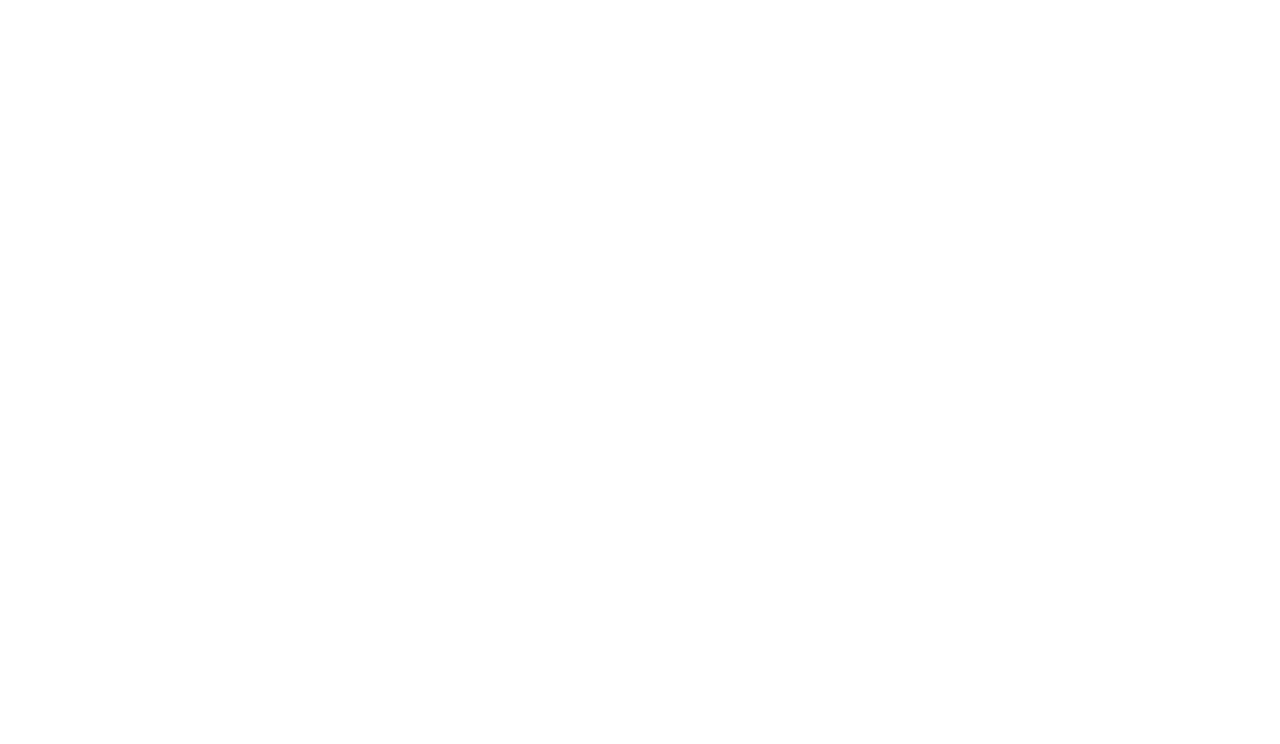
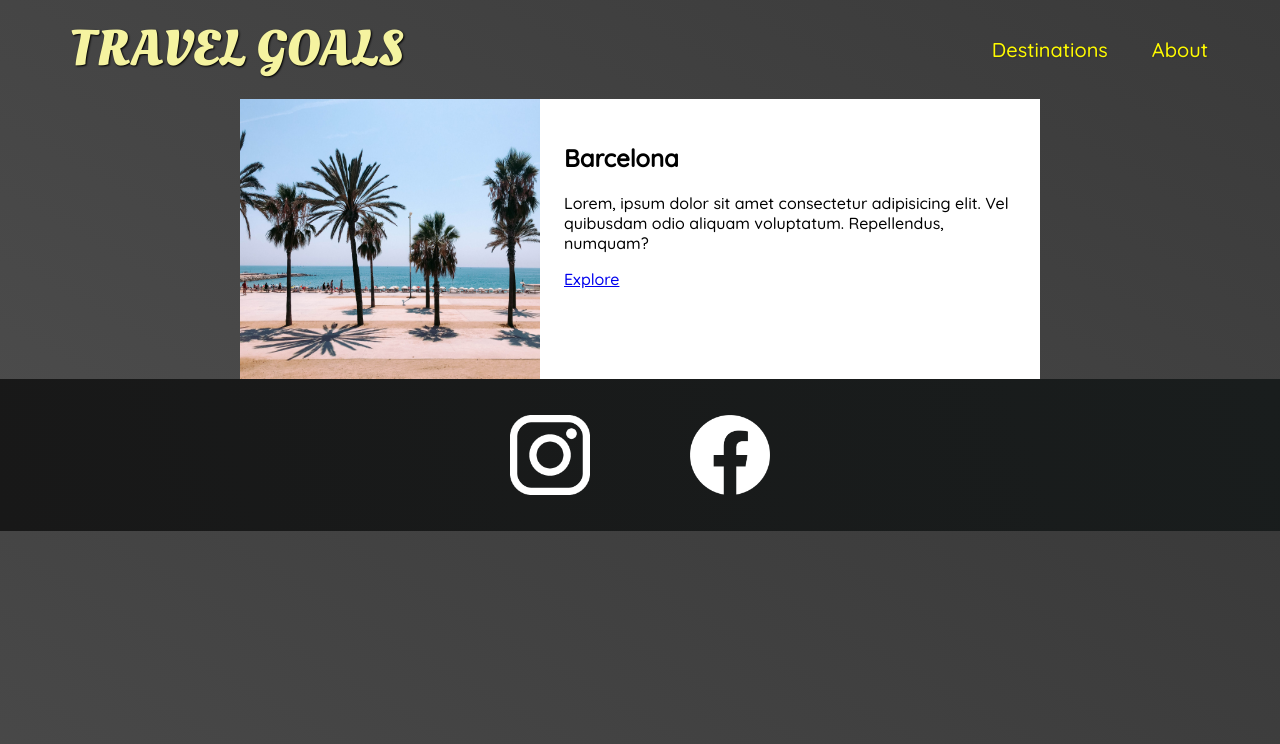
Before and after one commit to deelusional/travelPageOne, a plain HTML site: page places.html in a window 1280 px wide. Drawn offline with Linux system fonts and the light colour scheme.

Commit message:
added places and created first card

```diff
--- /dev/null
+++ b/places.css
@@ -0,0 +1,26 @@
+body {
+  background: linear-gradient(30deg, rgb(77, 77, 77), rgb(58, 58, 58));
+}
+
+header {
+  position: static;
+}
+
+main ul {
+  width: 800px;
+  margin: 0 auto;
+}
+
+main li {
+  display: flex;
+  background-color: white;
+}
+
+main li img {
+  width: 300px;
+  height: 280px;
+}
+
+.item-content {
+  padding: 24px;
+}
--- a/places.html
+++ b/places.html
@@ -0,0 +1,60 @@
+<!DOCTYPE html>
+<html lang="en">
+  <head>
+    <meta charset="UTF-8" />
+    <link
+      href="https://fonts.googleapis.com/css2?family=Raleway:wght@700&family=Oleo+Script:wght@700&family=Quicksand:wght@300;500&display=swap"
+      rel="stylesheet"
+    />
+    <!-- shared.css must be above places.css for the image to rener below the logo as static. If places.css is above shared.css, the image will move to the top of the page -->
+    <link rel="stylesheet" href="shared.css" />
+    <link rel="stylesheet" href="places.css" />
+    <title>Travel Goals</title>
+  </head>
+
+  <body>
+    <header>
+      <div id="page-logo">
+        <a href="/index.html">Travel Goals</a>
+      </div>
+      <nav>
+        <ul>
+          <li><a href="/places.html">Destinations</a></li>
+          <li><a href="">About</a></li>
+        </ul>
+      </nav>
+    </header>
+
+    <main>
+      <ul>
+        <li>
+          <img src="/images/places/barcelona.jpg" alt="Barcelona city">
+            <div class="item-content">
+              <h2>Barcelona</h2>
+              <p>
+                Lorem, ipsum dolor sit amet consectetur adipisicing elit. Vel quibusdam odio aliquam voluptatum. Repellendus, numquam?
+              </p>
+                <div class="actions">
+                <a href="https://en.wikipedia.org/wiki/Barcelona" target="_blank">Explore</a>
+                </div>
+            </div>
+          </li>
+      </ul>
+    </main>
+
+    <footer>
+      <ul>
+        <li>
+          <a href="https://www.instagram.com">
+            <img src="images/icons/insta.png" alt="Instagram logo"
+          /></a>
+        </li>
+        <li>
+          <a href="https://www.facebook.com">
+            <img src="images/icons/facebook.png" alt="Facebook logo"
+          /></a>
+        </li>
+      </ul>
+    </footer>
+  </body>
+</html>
--- a/styles.css
+++ b/styles.css
@@ -45,7 +45,7 @@
 }
 
 #hero-content a:hover {
-  background-color: rgb(255, 238, 0);
+  background-color: rgb(235, 224, 112);
 }
 
 #highlights {
```
Also changed, not shown: index.html (+3 -3 lines).
